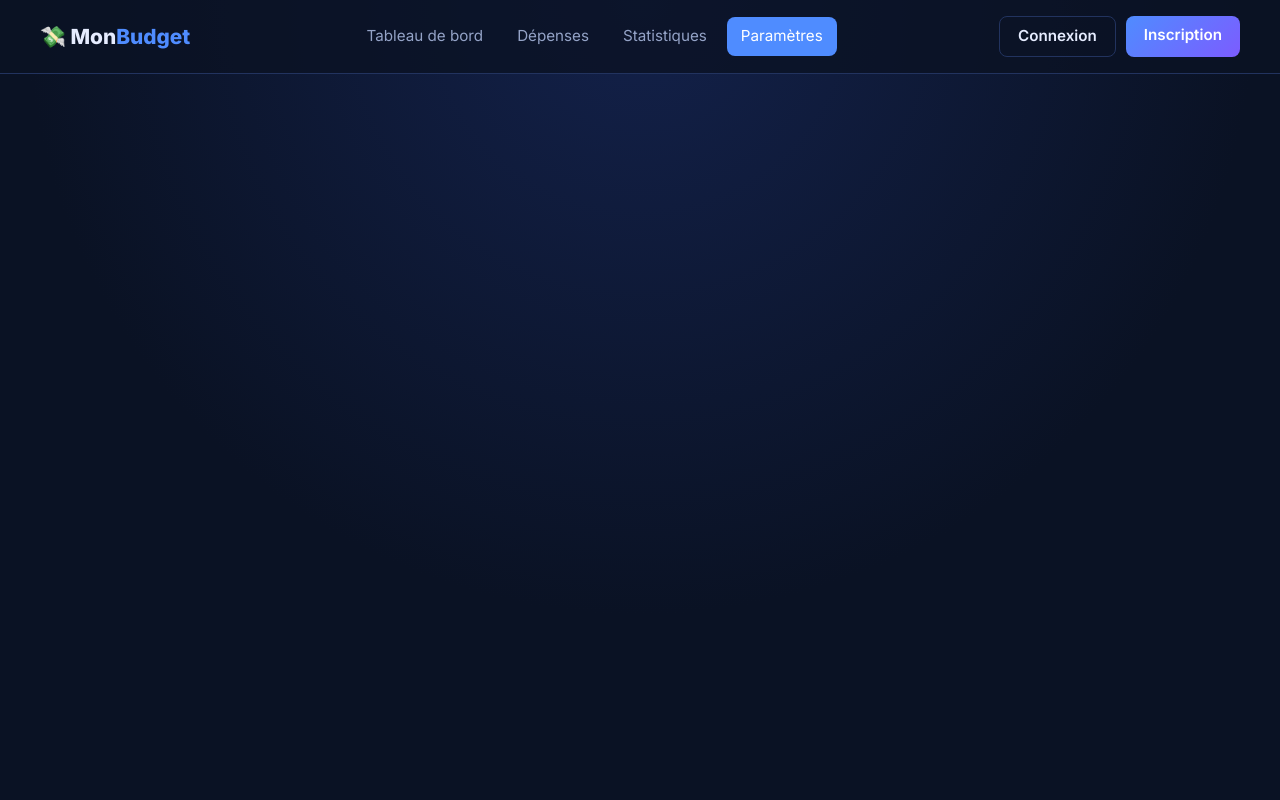
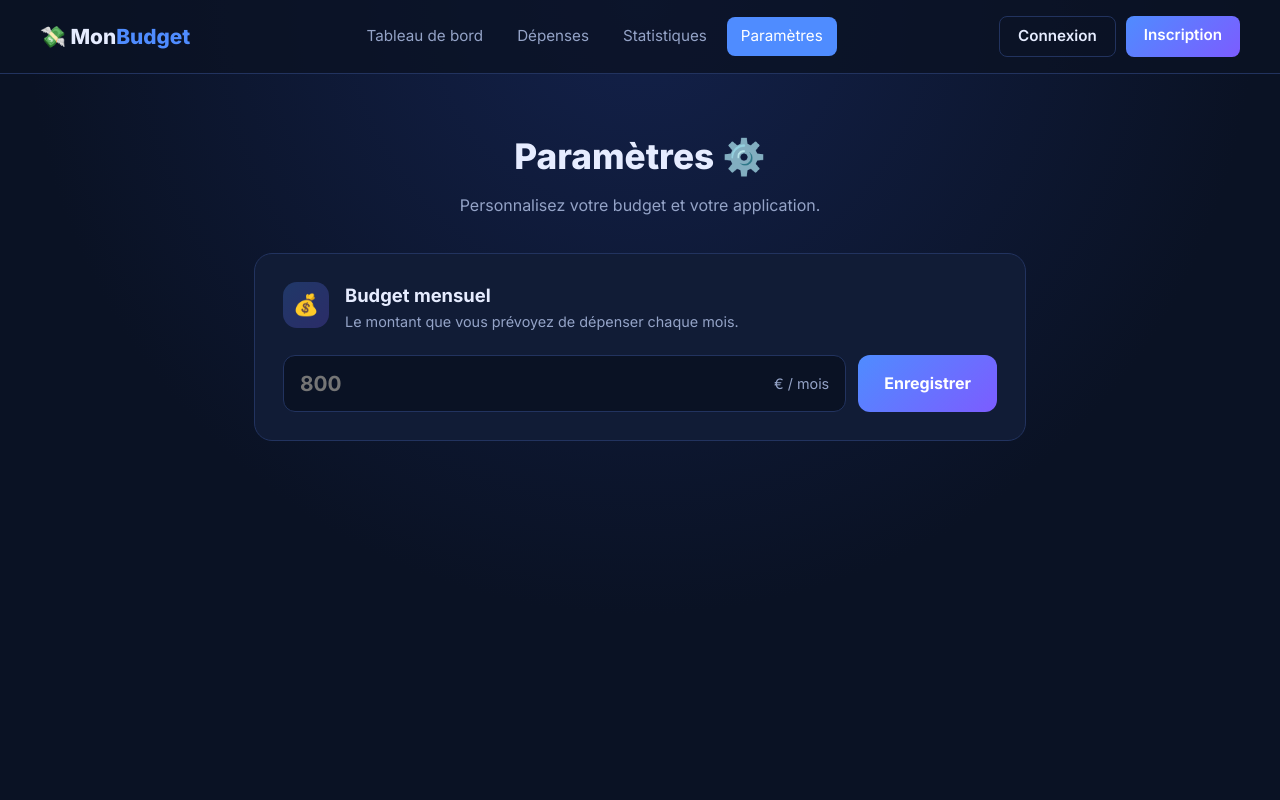
Before and after one commit to r-ovoundard/mon-budget, a PHP site: page /parametres.html in a window 1280 px wide. Run offline with PHP 8.4, Linux system fonts and the light colour scheme.

Commit message:
ajout du titre et de la section budget mensuel

```diff
--- a/css/style.css
+++ b/css/style.css
@@ -1082,3 +1082,186 @@ input[type="month"] {
     height: 240px;
   }
 }
+/* =========================================================
+   PAGE PARAMÈTRES – ANIMATIONS
+   ========================================================= */
+:root {
+  --silk: cubic-bezier(0.16, 1, 0.3, 1); /* départ rapide, arrivée très douce */
+}
+
+/* Les lettres se resserrent en passant du flou au net */
+@keyframes titleIn {
+  from { opacity: 0; letter-spacing: 0.3em; filter: blur(6px); }
+  to   { opacity: 1; letter-spacing: 0;     filter: blur(0); }
+}
+
+/* Le bloc se déplie de haut en bas, comme un rideau */
+@keyframes unfold {
+  from { opacity: 0; -webkit-clip-path: inset(0 0 100% 0 round 18px); clip-path: inset(0 0 100% 0 round 18px); transform: translateY(-10px); }
+  to   { opacity: 1; -webkit-clip-path: inset(0 0 0 0 round 18px); clip-path: inset(0 0 0 0 round 18px);    transform: none; }
+}
+
+/* L'icône pivote et grossit avec un effet ressort */
+@keyframes iconIn {
+  from { opacity: 0; transform: rotate(-90deg) scale(0.4); }
+  to   { opacity: 1; transform: none; }
+}
+
+/* =========================================================
+   PAGE PARAMÈTRES – STRUCTURE
+   ========================================================= */
+.container.settings-page {
+  max-width: 820px;
+}
+
+.settings-header {
+  margin-bottom: 36px;
+}
+
+.settings-header h1 {
+  animation: titleIn 1s var(--silk) both;
+}
+
+.settings-header .subtitle {
+  margin: 10px 0 0;
+  animation: titleIn 1s var(--silk) 0.15s both;
+}
+
+.setting-section {
+  background: var(--card);
+  border: 1px solid var(--border);
+  border-radius: 18px;
+  padding: 28px;
+  margin-bottom: 24px;
+  /* "backwards" : le découpage disparaît à la fin, sinon il couperait le halo du survol */
+  animation: unfold 0.9s var(--silk) backwards;
+  transition: border-color 0.5s var(--silk), box-shadow 0.5s var(--silk);
+}
+
+/* Les sections se déplient l'une après l'autre */
+.setting-section:nth-of-type(2) { animation-delay: 0.10s; }
+.setting-section:nth-of-type(3) { animation-delay: 0.20s; }
+.setting-section:nth-of-type(4) { animation-delay: 0.30s; }
+.setting-section:nth-of-type(5) { animation-delay: 0.40s; }
+.setting-section:nth-of-type(6) { animation-delay: 0.50s; }
+
+.setting-section:hover {
+  border-color: rgba(124, 92, 255, 0.5);
+  box-shadow: 0 0 0 4px rgba(124, 92, 255, 0.08);
+}
+
+.setting-head {
+  display: flex;
+  align-items: flex-start;
+  gap: 16px;
+  margin-bottom: 22px;
+}
+
+.setting-icon {
+  flex-shrink: 0;
+  display: grid;
+  place-items: center;
+  width: 46px;
+  height: 46px;
+  border-radius: 14px;
+  background: linear-gradient(135deg, rgba(79, 140, 255, 0.25), rgba(124, 92, 255, 0.25));
+  font-size: 1.3rem;
+  animation: iconIn 0.8s var(--spring) both;
+  animation-delay: inherit; /* même délai que sa section */
+}
+
+.setting-head h2 {
+  font-size: 1.15rem;
+  font-weight: 700;
+}
+
+.setting-head p {
+  color: var(--text-muted);
+  font-size: 0.9rem;
+  margin-top: 2px;
+}
+
+/* =========================================================
+   PAGE PARAMÈTRES – BUDGET
+   ========================================================= */
+.budget-form {
+  display: flex;
+  flex-wrap: wrap;
+  gap: 12px;
+}
+
+.input-money {
+  flex: 1;
+  min-width: 200px;
+  display: flex;
+  align-items: center;
+  padding: 0 16px;
+  background: var(--bg);
+  border: 1px solid var(--border);
+  border-radius: 12px;
+  transition: border-color 0.4s var(--silk), box-shadow 0.4s var(--silk);
+}
+
+.input-money:focus-within {
+  border-color: var(--accent-2);
+  box-shadow: 0 0 0 4px rgba(124, 92, 255, 0.2);
+}
+
+.input-money input {
+  flex: 1;
+  min-width: 0;
+  padding: 12px 0;
+  background: none;
+  border: none;
+  outline: none;
+  color: var(--text);
+  font: inherit;
+  font-size: 1.3rem;
+  font-weight: 700;
+}
+
+.input-money span {
+  color: var(--text-muted);
+  font-size: 0.9rem;
+  white-space: nowrap;
+}
+
+/* Bouton avec un reflet lumineux qui le traverse au survol */
+.btn-shine {
+  position: relative;
+  overflow: hidden;
+  padding: 12px 26px;
+  border: none;
+  border-radius: 12px;
+  background: linear-gradient(135deg, var(--accent), var(--accent-2));
+  color: #fff;
+  font: inherit;
+  font-weight: 700;
+  cursor: pointer;
+  transition: transform 0.4s var(--spring), box-shadow 0.4s var(--silk);
+}
+
+.btn-shine::after {
+  content: "";
+  position: absolute;
+  top: 0;
+  left: -75%;
+  width: 50%;
+  height: 100%;
+  background: linear-gradient(120deg, transparent, rgba(255, 255, 255, 0.45), transparent);
+  transform: skewX(-20deg);
+  transition: left 0.8s var(--silk);
+}
+
+.btn-shine:hover {
+  transform: translateY(-2px) scale(1.03);
+  box-shadow: 0 12px 28px rgba(124, 92, 255, 0.4);
+}
+
+.btn-shine:hover::after {
+  left: 130%;
+}
+
+.btn-shine:active {
+  transform: scale(0.97);
+}
--- a/parametres.html
+++ b/parametres.html
@@ -29,9 +29,29 @@
 
   <main class="container settings-page">
 
-    <!-- TITRE -->
+      <!-- ===== TITRE ===== -->
+    <section class="settings-header">
+      <h1>Paramètres ⚙️</h1>
+      <p class="subtitle">Personnalisez votre budget et votre application.</p>
+    </section>
 
-    <!-- BUDGET -->
+    <!-- ===== BUDGET MENSUEL ===== -->
+    <section class="setting-section">
+      <header class="setting-head">
+        <span class="setting-icon">💰</span>
+        <div>
+          <h2>Budget mensuel</h2>
+          <p>Le montant que vous prévoyez de dépenser chaque mois.</p>
+        </div>
+      </header>
+      <form class="budget-form" id="budget-form">
+        <div class="input-money">
+          <input type="number" id="budget-input" min="0" step="10" placeholder="800" aria-label="Budget mensuel en euros">
+          <span>€ / mois</span>
+        </div>
+        <button type="submit" class="btn-shine">Enregistrer</button>
+      </form>
+    </section>
 
     <!-- RÉPARTITION -->
 
```
